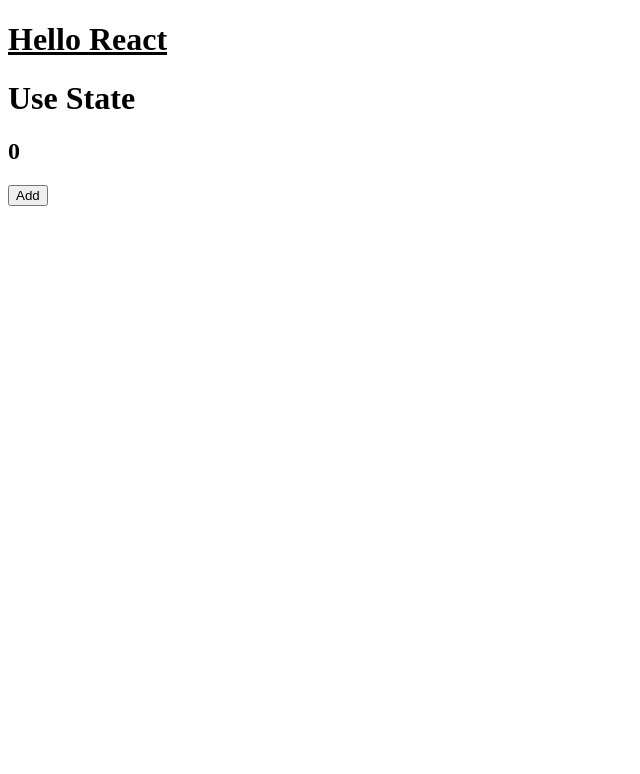
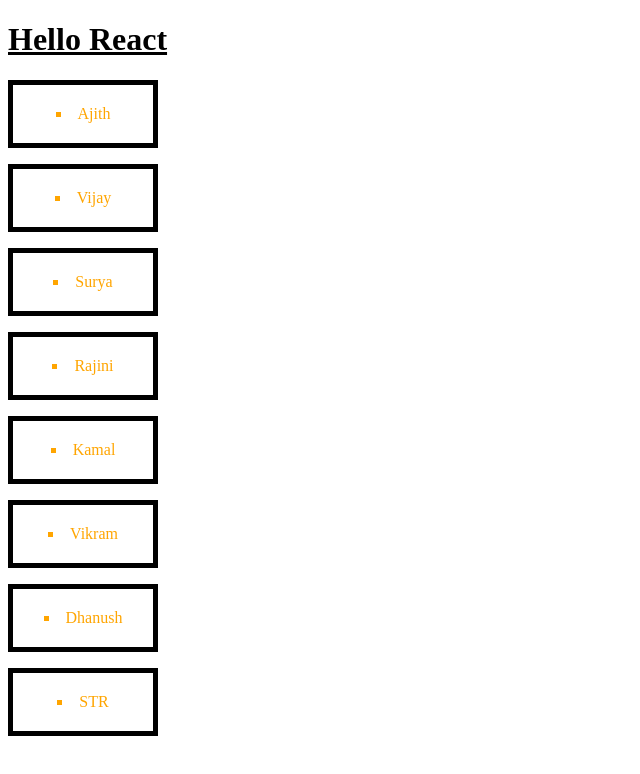
Before and after one commit to prakashsmokiez1115/vite-app, a React (Vite) app: page / in a window 1280 px wide. Shown: the top 774 px of the page, without its empty margins (0-640 px from the left). Built offline with nearby package versions, Linux system fonts and the light colour scheme.

Commit message:
dec-26 vite app changes

```diff
--- a/src/App.jsx
+++ b/src/App.jsx
@@ -6,6 +6,7 @@ import Header from './Header'
 import Footer from './Footer'
 import Child1 from './Child1'
 import State from './State'
+import ListKeys from './ListKeys'
 
 
 function App() {
@@ -26,7 +27,9 @@ function App() {
       /> */}
 
 
-      <State />
+      {/* <State /> */}
+
+      <ListKeys />
     </div>
   )
 }
--- a/src/Header.jsx
+++ b/src/Header.jsx
@@ -1,3 +1,4 @@
+// this is called side effect import
 import "./Header.css"
 
 
--- /dev/null
+++ b/src/ListKeys.css
@@ -0,0 +1,14 @@
+/* ol List Styling */
+
+
+#olStyle {
+    list-style-type: square;
+    list-style-position: inside;
+    border: 5px solid black;
+    color: orange;
+    width: 100px;
+    padding: 20px;
+    text-align: center;
+
+
+}
--- /dev/null
+++ b/src/ListKeys.jsx
@@ -0,0 +1,28 @@
+import React, { useState } from 'react'
+
+// this is called side effect import
+import "./ListKeys.css";
+
+
+const ListKeys = () => {
+
+  const [actor, setActor] = useState(["Ajith", "Vijay", "Surya", "Rajini", "Kamal", "Vikram", "Dhanush", "STR"]);
+
+  return (
+    <div>
+      {
+
+        actor.map((actorName, index) => {
+          return (
+            <ol key={index} id='olStyle'>
+              <li>{actorName}</li>
+            </ol>
+          )
+        })
+
+      }
+    </div>
+  )
+}
+
+export default ListKeys
```
